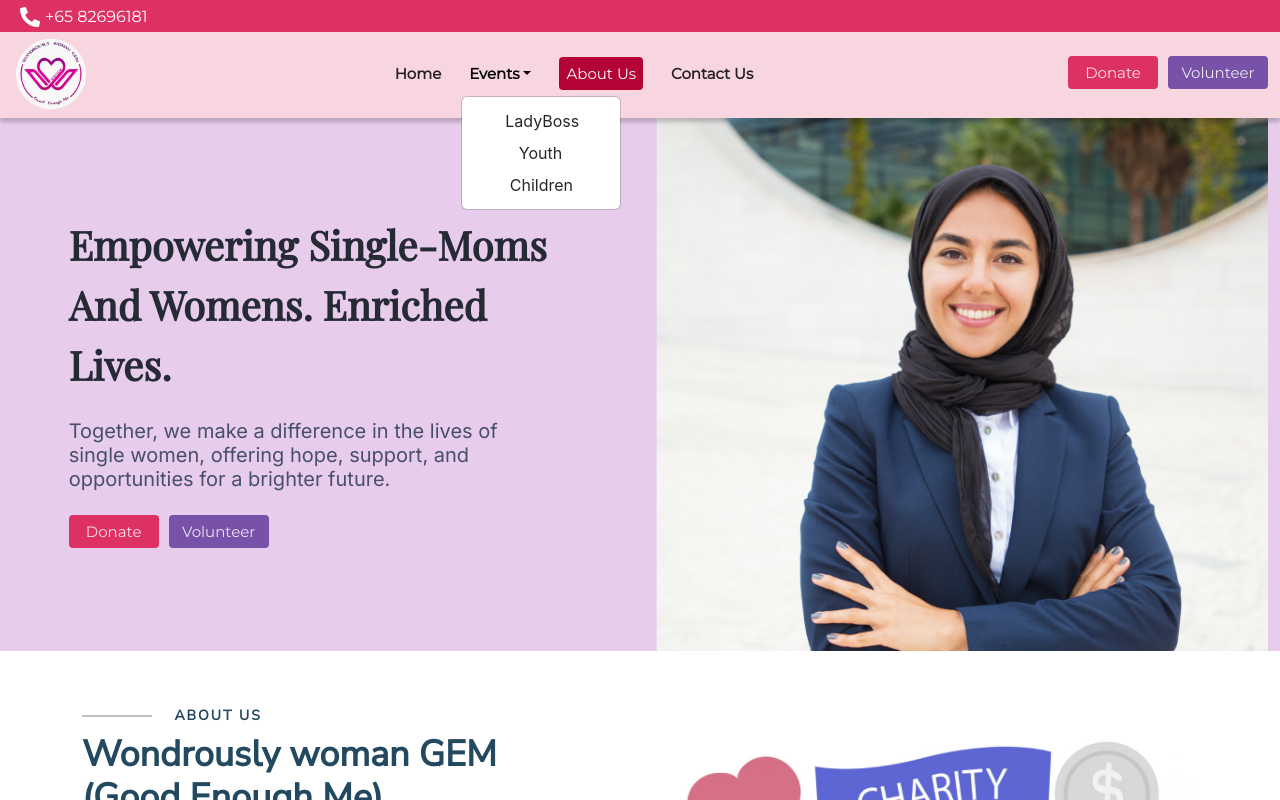
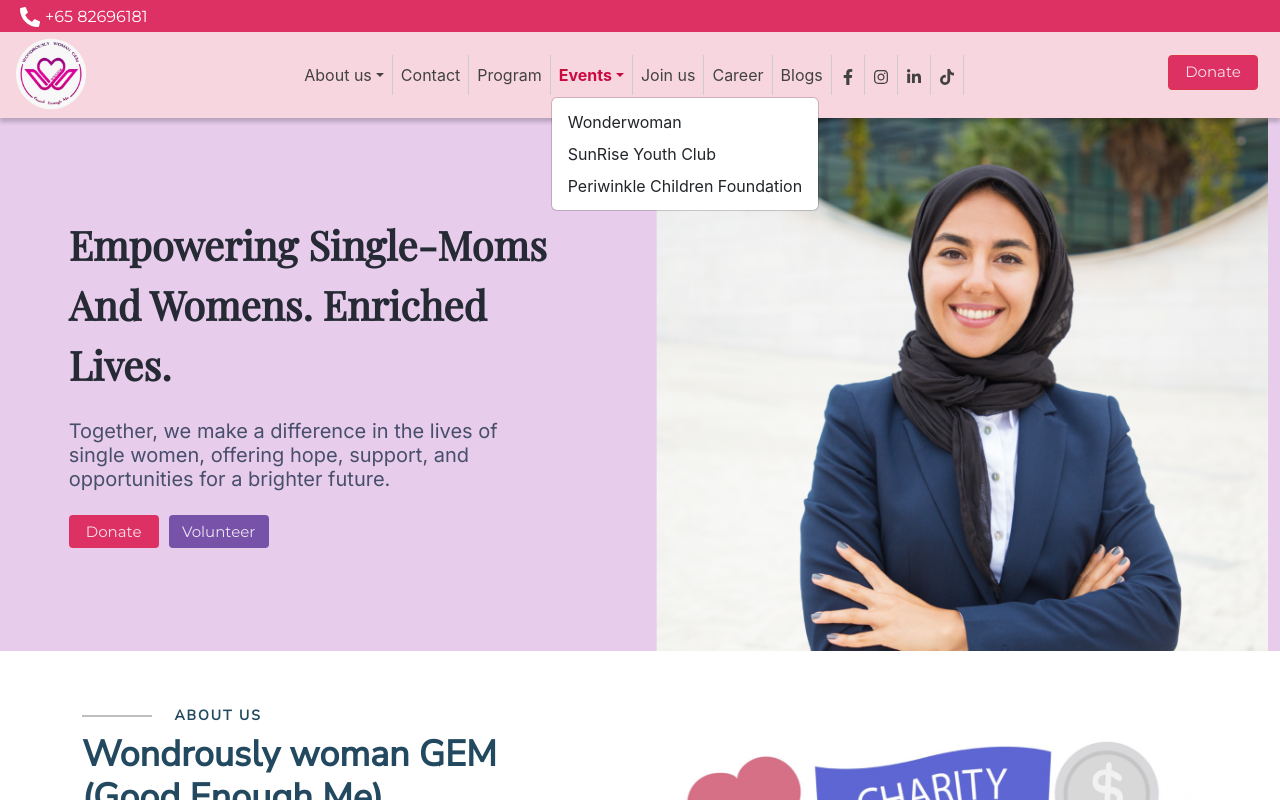
Before and after one commit to Chandru0811/wondersly_women_gem, a React (Create React App) app: page /wwg/about in a window 1280 px wide. Both pictures are taken after a click on the button "Events". Shown: the top 800 px of the page. Built offline with nearby package versions, Linux system fonts and the light colour scheme; a web font is replaced by a local one.

Commit message:
Header Changed

```diff
--- a/src/component/common/Header.js
+++ b/src/component/common/Header.js
@@ -3,31 +3,32 @@ import {
   Navbar,
   Container,
   Nav,
+  NavDropdown,
+  Button,
   Offcanvas,
-  NavDropdown,
 } from "react-bootstrap";
+import { NavLink } from "react-router-dom";
 import "../../style/custom.css";
 import Logo from "../../asset/wwg.png";
-import { NavLink, useLocation, Link } from "react-router-dom";
+import {
+  FaFacebookF,
+  FaInstagram,
+  FaLinkedinIn,
+  FaTiktok,
+} from "react-icons/fa";
 
 function Header() {
   const expand = "lg";
-  const location = useLocation();
-
-  const isActive = (path) => {
-    return location.pathname.includes(path);
-  };
 
   const handleClick = () => {
-    window.scrollTo({ top: 0, behavior: 'smooth' });
+    window.scrollTo({ top: 0, behavior: "smooth" });
   };
 
   return (
     <>
       <Navbar expand={expand} className="bg-body-tertiary header">
         <Container fluid>
-          <Navbar.Brand href="#">
-            <Link to='/' onClick={handleClick}>
+          <Navbar.Brand as={NavLink} to="/" onClick={handleClick}>
               <img
                 src={Logo}
                 alt="WWG"
@@ -35,7 +36,6 @@ function Header() {
                 width={80}
                 height={80}
               />
-            </Link>
           </Navbar.Brand>
           <Navbar.Toggle aria-controls={`offcanvasNavbar-expand-${expand}`} />
           <Navbar.Offcanvas
@@ -45,112 +45,66 @@ function Header() {
           >
             <Offcanvas.Header closeButton>
               <Offcanvas.Title id={`offcanvasNavbarLabel-expand-${expand}`}>
-                Wondrously Woman Gem
+                Offcanvas
               </Offcanvas.Title>
             </Offcanvas.Header>
             <Offcanvas.Body>
-              <Nav className="justify-content-center flex-grow-1 pe-3">
-                <Nav.Link>
-                  <NavLink
-                    to="/" onClick={handleClick}
-                    exact
-                    activeClassName="actives"
-                    style={{
-                      color: "rgba(0, 0, 0, 0.85)",
-                      textDecoration: "none",
-                    }}
-                  >
-                    Home
-                  </NavLink>
-                </Nav.Link>
+              <Nav className="justify-content-center align-items-center flex-grow-1 pe-3">
 
-                <NavDropdown
-                  title="Events"
-                  id={`offcanvasNavbarDropdown-expand-${expand}`}
-                  className={
-                    isActive("/events") ? "active active-events-title" : ""
-                  }
-                >
-                  <NavDropdown.Item className="eventList">
-                    <NavLink
-                      to="/events/ladyboss" onClick={handleClick}
-                      exact
-                      activeClassName="actives"
-                      style={{
-                        color: "rgba(0, 0, 0, 0.85)",
-                        textDecoration: "none",
-                      }}
-                    >
-                      &nbsp;&nbsp;&nbsp;&nbsp;&nbsp; LadyBoss
-                      &nbsp;&nbsp;&nbsp;&nbsp;
-                    </NavLink>
+                <NavDropdown title="About us">
+                  <NavDropdown.Item as={NavLink} to="/events">
+                    Events
                   </NavDropdown.Item>
-                  <NavDropdown.Item className="eventList">
-                    <NavLink
-                      to="/events/youth" onClick={handleClick}
-                      exact
-                      activeClassName="actives"
-                      style={{
-                        width: "100%",
-                        color: "rgba(0, 0, 0, 0.85)",
-                        textDecoration: "none",
-                      }}
-                    >
-                      &nbsp;&nbsp;&nbsp;&nbsp;&nbsp;&nbsp;&nbsp;&nbsp; Youth
-                      &nbsp;&nbsp;&nbsp;&nbsp;&nbsp;&nbsp;&nbsp;&nbsp;
-                    </NavLink>
+                  <NavDropdown.Item as={NavLink} to="/join-us">
+                    Join us
                   </NavDropdown.Item>
-                  <NavDropdown.Item className="eventList">
-                    <NavLink
-                      to="/events/child" onClick={handleClick}
-                      exact
-                      activeClassName="actives"
-                      style={{
-                        color: "rgba(0, 0, 0, 0.85)",
-                        width: "100%",
-                        textDecoration: "none",
-                      }}
-                    >
-                      &nbsp;&nbsp;&nbsp;&nbsp;&nbsp;&nbsp; Children
-                      &nbsp;&nbsp;&nbsp;&nbsp;
-                    </NavLink>
+                  <NavDropdown.Item as={NavLink} to="/career">
+                    Career
                   </NavDropdown.Item>
                 </NavDropdown>
 
+                <Nav.Link as={NavLink} to="/contact" onClick={handleClick}>
+                  Contact
+                </Nav.Link>
+                <Nav.Link to="#" onClick={handleClick}>
+                  Program
+                </Nav.Link>
+                <NavDropdown title="Events">
+                  <NavDropdown.Item as={NavLink} to="/events/ladyboss">
+                    Wonderwoman
+                  </NavDropdown.Item>
+                  <NavDropdown.Item as={NavLink} to="/events/youth">
+                    SunRise Youth Club
+                  </NavDropdown.Item>
+                  <NavDropdown.Item as={NavLink} to="/events/child">
+                    Periwinkle Children Foundation
+                  </NavDropdown.Item>
+                </NavDropdown>
+                <Nav.Link as={NavLink} to="/volunteer" onClick={handleClick}>
+                  Join us
+                </Nav.Link>
+                <Nav.Link to="#" onClick={handleClick}>
+                  Career
+                </Nav.Link>
+                <Nav.Link to="#" onClick={handleClick}>
+                  Blogs
+                </Nav.Link>
                 <Nav.Link>
-                  <NavLink
-                    to="/about" onClick={handleClick}
-                    activeClassName="active"
-                    style={{
-                      color: "rgba(0, 0, 0, 0.85)",
-                      textDecoration: "none",
-                    }}
-                  >
-                    About Us
-                  </NavLink>
+                  <FaFacebookF />
                 </Nav.Link>
-
                 <Nav.Link>
-                  <NavLink
-                    to="/contact" onClick={handleClick}
-                    activeClassName="active"
-                    style={{
-                      color: "rgba(0, 0, 0, 0.85)",
-                      textDecoration: "none",
-                    }}
-                  >
-                    Contact Us
-                  </NavLink>
+                  <FaInstagram />
+                </Nav.Link>
+                <Nav.Link>
+                  <FaLinkedinIn />
+                </Nav.Link>
+                <Nav.Link>
+                  <FaTiktok />
                 </Nav.Link>
               </Nav>
-              <Nav className="d-flex">
-                <Link to="/donate" onClick={handleClick}>
-                  <button className="btn donateBtn">Donate</button>
-                </Link>
-                <Link to="/volunteer" onClick={handleClick}>
-                  <button className="btn volunteerBtn">Volunteer</button>
-                </Link>
-              </Nav>
+                <Button to="/donate" as={NavLink} onClick={handleClick} variant="danger" className="donateBtn">
+                  Donate
+                </Button>
             </Offcanvas.Body>
           </Navbar.Offcanvas>
         </Container>
--- a/src/style/custom.css
+++ b/src/style/custom.css
@@ -52,18 +52,18 @@
     padding: 0px;
 }
 
-nav .nav-link {
-    color: rgba(0, 0, 0, 0.85);
-    font-family: Montserrat;
-    font-size: 15px;
-    font-style: normal;
-    padding-right: 20px !important;
-    font-weight: 600;
-    line-height: normal;
+.nav-link{
+    border-right: 1px solid #cdcdcd;
+    color: #424242;
 }
 
-nav .nav-link Link {
-    color: rgba(0, 0, 0, 0.85) !important;
+.navbar-nav .nav-link.active, .navbar-nav .nav-link.show{
+     color: #c90a40;
+     font-weight: bold;
+}
+
+.dropdown-item.active, .dropdown-item:active{
+background-color: #de3163;
 }
 
 .donateBtn {
@@ -109,14 +109,10 @@ nav .nav-link Link {
 /* Form  */
 
 .volunteerForm {
-    /* background-color: #7851A926; */
     background: linear-gradient(to right, #fff 10%, #7851a926 90%);
 }
 
-/* .volunteerform_Heart{
-    font-family: 'Roboto';
-    color: #22495F;
-} */
+
 
 .volunteerForm .volunteerFormTitle {
     font-family: 'Roboto';
@@ -159,7 +155,7 @@ nav .nav-link Link {
 }
 
 
-.active {
+/* .active {
     background-color: #b40436;
     color: #fff !important;
     font-weight: normal !important;
@@ -184,7 +180,7 @@ nav .nav-link Link {
 .active-events-title {
     padding: 2px;
     color: #fff !important;
-}
+} */
 
 .navbar .nav-link.actives {
     color: #fff !important;
```
Lines whose indentation alone changed are shown as unchanged.
